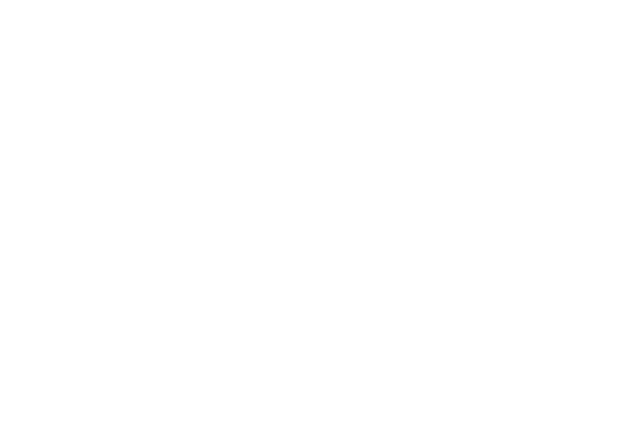
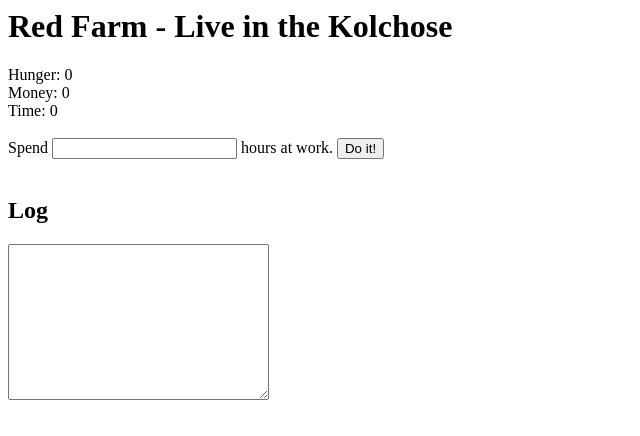
Before and after one commit to Gk1mtd/red_farm, a plain HTML site: page index.html in a window 1280 px wide. Shown: the whole page, without its empty margins (0-640 px from the left). Drawn offline with Linux system fonts and the light colour scheme.

Commit message:
added core fuctionality

```diff
--- a/index.html
+++ b/index.html
@@ -3,7 +3,19 @@
         <link rel="stylesheet" href="style.css">
     </head>
     <body>
+        <h1>Red Farm - Live in the Kolchose</h1>
+        <span>Hunger: </span><span id="hunger">0</span>
+        <br>
+        <span>Money: </span><span id="money">0</span>
+        <br>
+        <span>Time: </span><span id="time">0</span>
+        <br><br>
+        <span>Spend</span> <input type="text" id="timeToSpend"> hours at work.</span> <button id="goToWork">Do it!</button>
 
+        <br>
+        <br>
+        <h2>Log</h2>
+        <textarea name="log" id="log" cols="30" rows="10" readonly></textarea>
     </body>
     <footer>
         <script src="core.js"></script>
```
